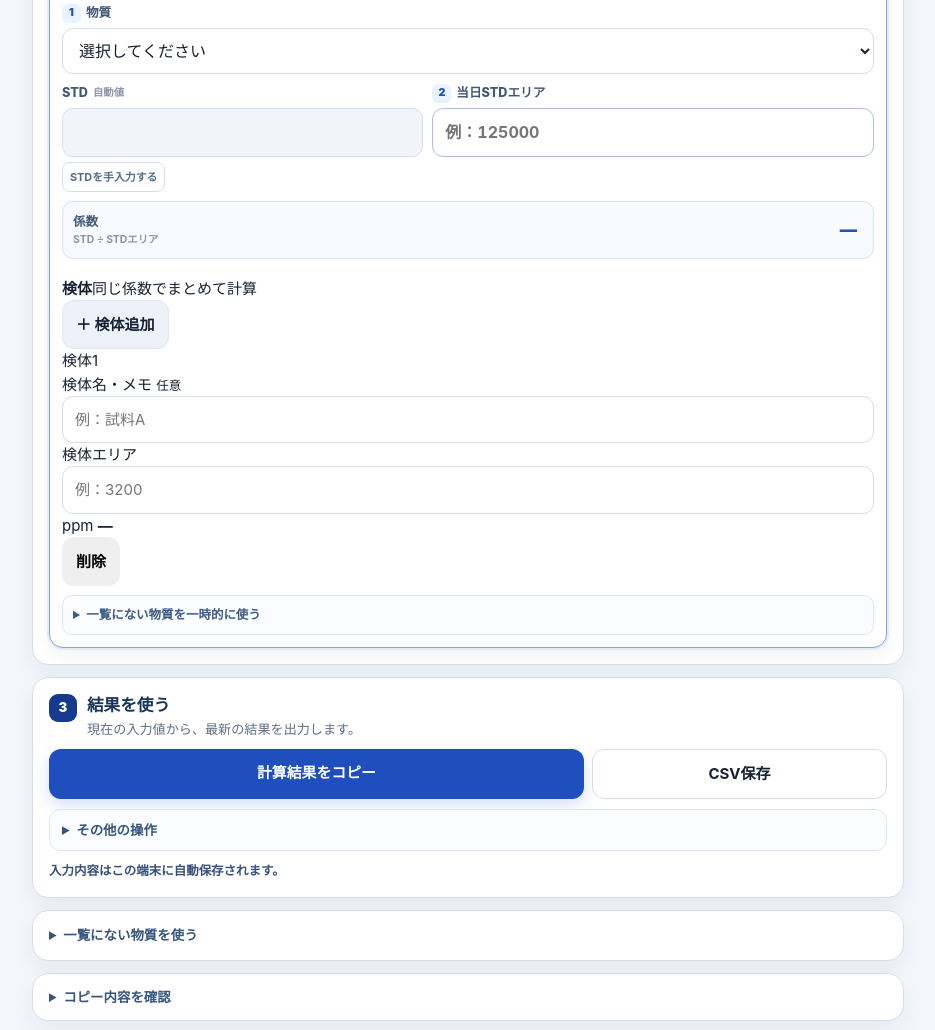
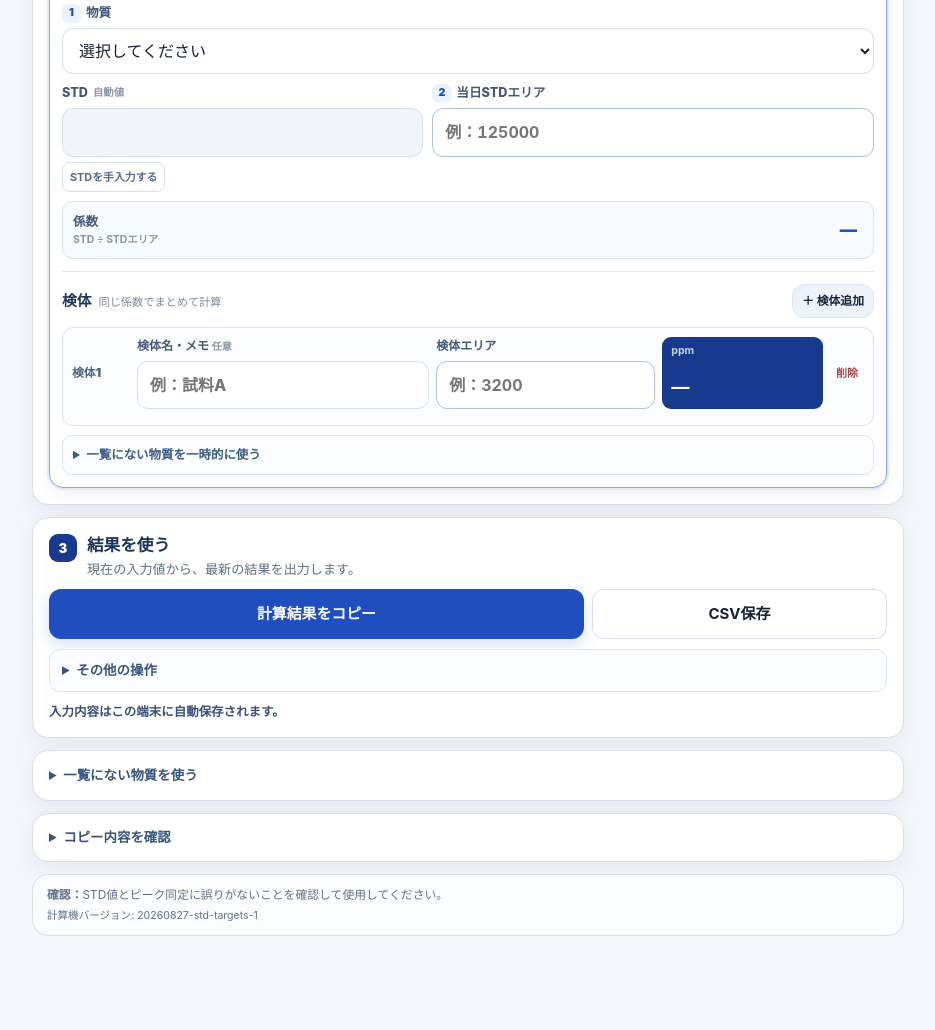
Before and after one commit to rodoeisei-lab/work-ops-hub, a plain HTML site: page gc-calculator.html in a window 1280 px wide. Shown: the part 725-1755 px from the top of the page, without its empty margins (172-1107 px from the left). After the commit the page ends 1689 px from the top, so only its background shows below. Drawn offline with Linux system fonts and the light colour scheme.

Commit message:
複数検体入力のスマホUIを追加

```diff
--- a/assets/css/gc-calculator.css
+++ b/assets/css/gc-calculator.css
@@ -306,9 +306,7 @@
   grid-template-areas:
     "material material"
     "std stdarea"
-    "coefficient coefficient"
-    "sample ppm"
-    "memo memo";
+    "coefficient coefficient";
   gap:9px;
   margin-top:10px;
 }
@@ -317,9 +315,6 @@
 .std-field { grid-area:std; }
 .std-area-field { grid-area:stdarea; }
 .coefficient-field { grid-area:coefficient; }
-.sample-area-field { grid-area:sample; }
-.ppm-field { grid-area:ppm; }
-.memo-field { grid-area:memo; }
 
 .field label { display:grid; gap:5px; }
 .field-heading,
@@ -427,6 +422,123 @@
   font-size:1.38rem;
   line-height:1.1;
 }
+
+.samples-block {
+  display:grid;
+  gap:9px;
+  margin-top:12px;
+  padding-top:12px;
+  border-top:1px solid #dfe7f2;
+}
+.samples-heading {
+  display:flex;
+  align-items:center;
+  justify-content:space-between;
+  gap:10px;
+}
+.samples-heading > div {
+  display:flex;
+  align-items:baseline;
+  gap:7px;
+  min-width:0;
+}
+.samples-heading strong {
+  color:#1b3459;
+  font-size:.92rem;
+}
+.samples-heading span {
+  color:#7788a0;
+  font-size:.7rem;
+}
+.add-sample-btn {
+  flex:0 0 auto;
+  min-height:34px;
+  padding:5px 9px;
+  font-size:.74rem;
+}
+.samples-list { display:grid; gap:8px; }
+.sample-row {
+  display:grid;
+  grid-template-columns:58px minmax(0,1fr) minmax(112px,.75fr) minmax(86px,.55fr) auto;
+  grid-template-areas:
+    "index label area ppm delete"
+    ". error error error .";
+  align-items:end;
+  gap:7px;
+  padding:9px;
+  border:1px solid #dbe5f2;
+  border-radius:11px;
+  background:#fafcff;
+}
+.sample-index {
+  grid-area:index;
+  align-self:center;
+  color:#49617f;
+  font-size:.74rem;
+  font-weight:900;
+}
+.sample-label-field { grid-area:label; }
+.sample-row .sample-area-field { grid-area:area; }
+.sample-ppm-field {
+  grid-area:ppm;
+  display:grid;
+  gap:4px;
+  align-self:stretch;
+  padding:6px 9px;
+  border-radius:9px;
+  background:#173a8e;
+}
+.sample-ppm-field > span {
+  color:rgba(255,255,255,.76);
+  font-size:.66rem;
+  font-weight:750;
+}
+.sample-ppm-output {
+  align-self:center;
+  color:#fff;
+  font-size:1.14rem;
+  font-variant-numeric:tabular-nums;
+}
+.sample-row label {
+  display:grid;
+  gap:5px;
+  color:#435877;
+  font-size:.75rem;
+  font-weight:800;
+}
+.sample-row label small {
+  color:#8995a8;
+  font-size:.63rem;
+}
+.sample-row input {
+  min-height:42px;
+  font-size:1rem;
+  font-variant-numeric:tabular-nums;
+}
+.sample-row input.input-main {
+  border-color:#aec3df;
+  background:#fff;
+  font-weight:750;
+}
+.sample-delete-btn {
+  grid-area:delete;
+  align-self:center;
+  min-height:32px;
+  padding:4px 6px;
+  border:0;
+  background:transparent;
+  color:#a34c4c;
+  font-size:.69rem;
+  font-weight:750;
+}
+.sample-error {
+  grid-area:error;
+  min-height:0;
+  color:#9b3f3f;
+  font-size:.72rem;
+  font-weight:650;
+}
+.sample-error:empty { display:none; }
 
 .error-text {
   min-height:0;
@@ -585,6 +697,15 @@
   .add-card-btn { width:100%; }
   .calc-row { padding:10px; }
   .row-grid { gap:8px; }
+  .sample-row {
+    grid-template-columns:48px minmax(0,1fr) minmax(100px,.72fr);
+    grid-template-areas:
+      "index label delete"
+      "area area ppm"
+      "error error error";
+    align-items:end;
+  }
+  .sample-ppm-field { min-height:42px; }
   .field input,
   .field select { padding-inline:9px; }
   .more-actions__buttons { grid-template-columns:1fr; }
@@ -599,10 +720,15 @@
       "material"
       "std"
       "stdarea"
-      "coefficient"
-      "sample"
-      "ppm"
-      "memo";
+      "coefficient";
+  }
+  .sample-row {
+    grid-template-columns:1fr auto;
+    grid-template-areas:
+      "index delete"
+      "label label"
+      "area ppm"
+      "error error";
   }
   .actions-grid { grid-template-columns:1fr; }
 }
```
